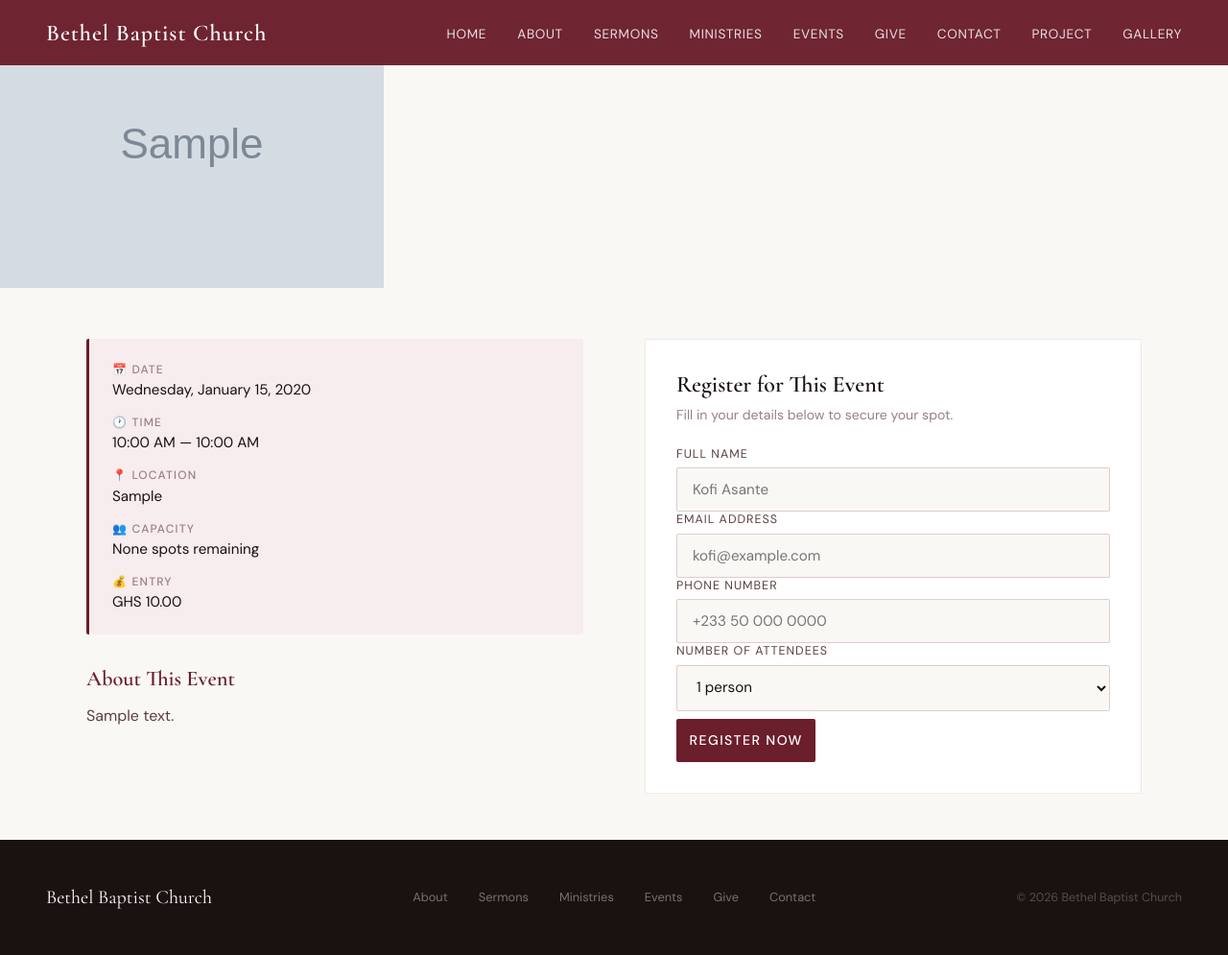
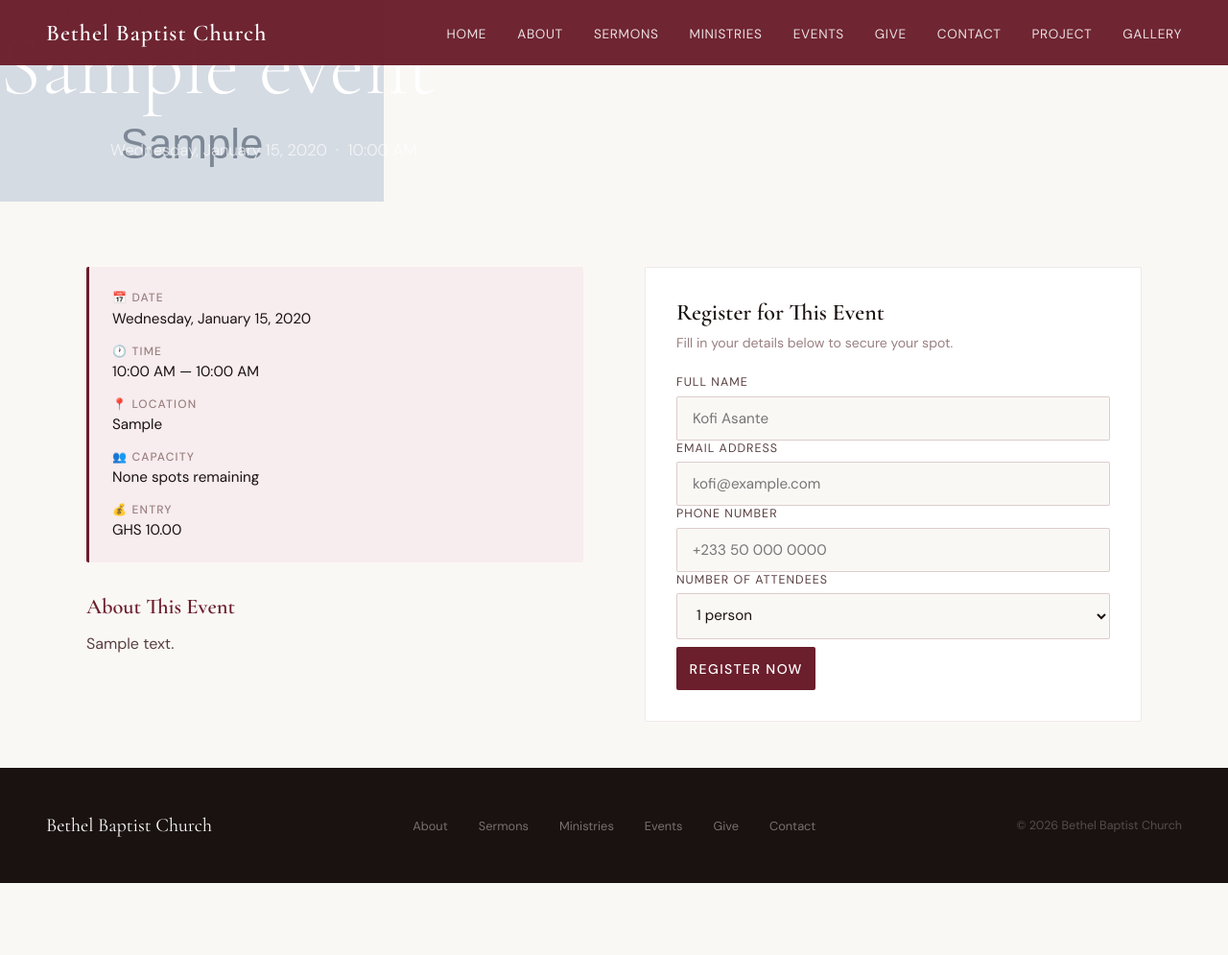
Before and after one commit to Gabriel-Fosu/BethelChurch, a Django app: a page that uses templates/events/event_detail.html in a window 1280 px wide. Shown: the whole page at 96% size. After the commit the page ends 920 px from the top, so only its background shows below. Run offline with Django 5.2, Linux system fonts and the light colour scheme; tables that the repository leaves empty hold one stand-in row (values such as "Sample post"); grey boxes marked "Sample" are stand-in pictures.

Commit message:
event page updatwed

```diff
--- a/static/css/events.css
+++ b/static/css/events.css
@@ -31,6 +31,29 @@
     border-color: var(--burgundy);
 }
 
+.event-banner {
+    position: relative;
+    width: 100%;
+    overflow: hidden;
+}
+
+.bg-image {
+    position: absolute;
+    max-width: 100%;
+    height: auto;
+    z-index: 1;
+    margin-left: auto;
+    margin-right: auto;
+    display: block;
+}
+
+.card-content {
+    position: relative;
+    z-index: 2;
+    max-width: 750px;
+    margin-left: auto;
+    margin-right: auto;
+}
 
 /* ── EVENT LIST CARD ────────────────────────────────────────── */
 .events-container {
--- a/templates/core/home.html
+++ b/templates/core/home.html
@@ -36,7 +36,7 @@
     <span class="service-icon">📍</span>
     <div>
       <div class="service-label">Location</div>
-      <div class="service-value">12 Liberation Road, Accra</div>
+      <div class="service-value">S645 West End University Road, Accra, Ghana</div>
     </div>
   </div>
   <div class="service-item reveal reveal-delay-4">
@@ -228,7 +228,7 @@
           <span class="contact-icon">📍</span>
           <div>
             <div class="contact-label">Address</div>
-            <div class="contact-value">12 Liberation Road, Accra, Ghana</div>
+            <div class="contact-value">S645 West End University Road, Accra, Ghana</div>
           </div>
         </div>
         <div class="contact-detail reveal reveal-delay-3">
--- a/templates/events/event_detail.html
+++ b/templates/events/event_detail.html
@@ -11,7 +11,18 @@
 
 {% if event.image %}
 <div class="event-banner">
-    <img src="{{ event.image.url }}" alt="{{ event.title }}">
+    <img src="{{ event.image.url }}" alt="{{ event.title }}" class="bg-image">
+    <div class="hero-content reveal reveal-delay-2">
+        {% if event.category %}
+        <span class="hero-eyebrow">{{ event.category.name }}</span>
+        {% endif %}
+        <h1 class="hero-title">{{ event.title }}</h1>
+        <p class="hero-subtitle">
+            {{ event.date|date:"l, F j, Y" }}
+            &nbsp;·&nbsp;
+            {{ event.date|date:"g:i A" }}
+        </p>
+    </div>
 </div>
 
 {% else %}
@@ -35,7 +46,7 @@
 </section>
 {% endif %}
 
-<section style="padding: 3rem 2rem;">
+<section style="margin-top: 20px; padding: 3rem 2rem;">
     <div class="container">
         <div class="event-detail-grid">
 
```
Also changed, not shown: core/models.py (+12 -0 lines), core/migrations/0003_sitesettings_about_image_sitesettings_hero_image.py (added).
